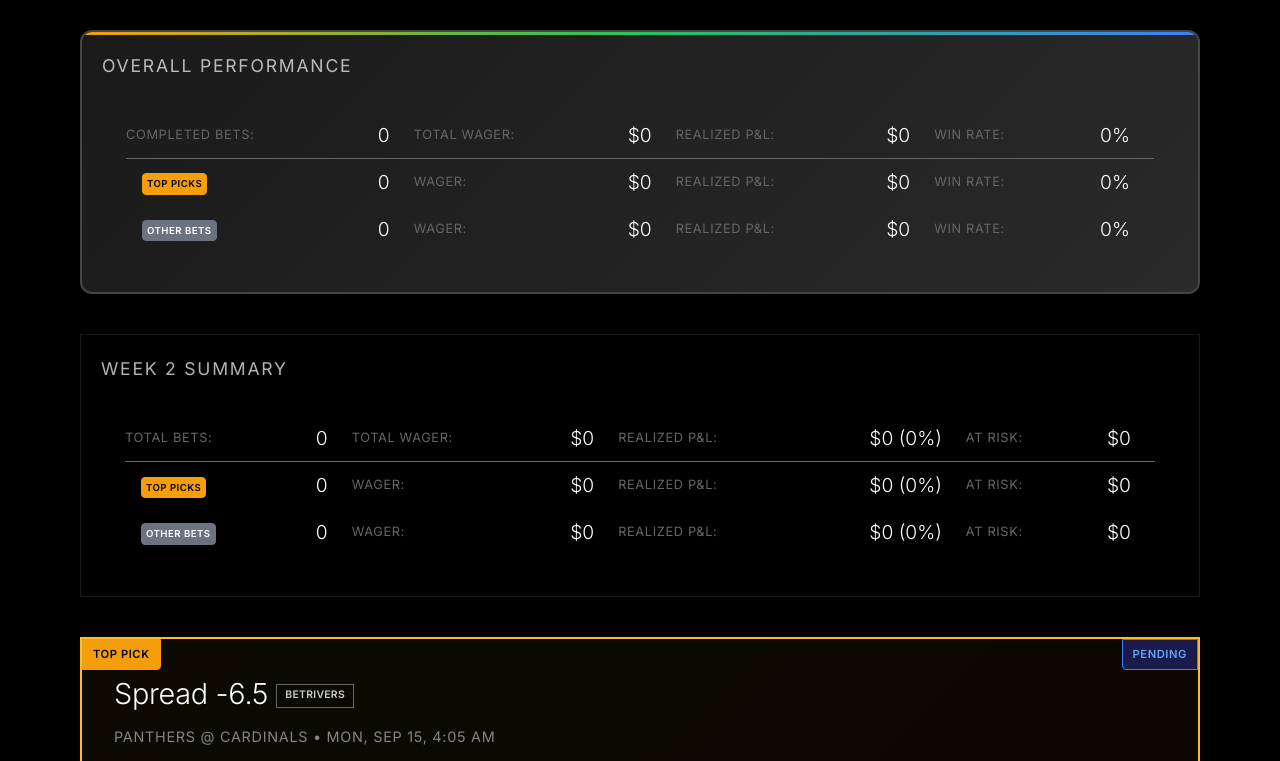
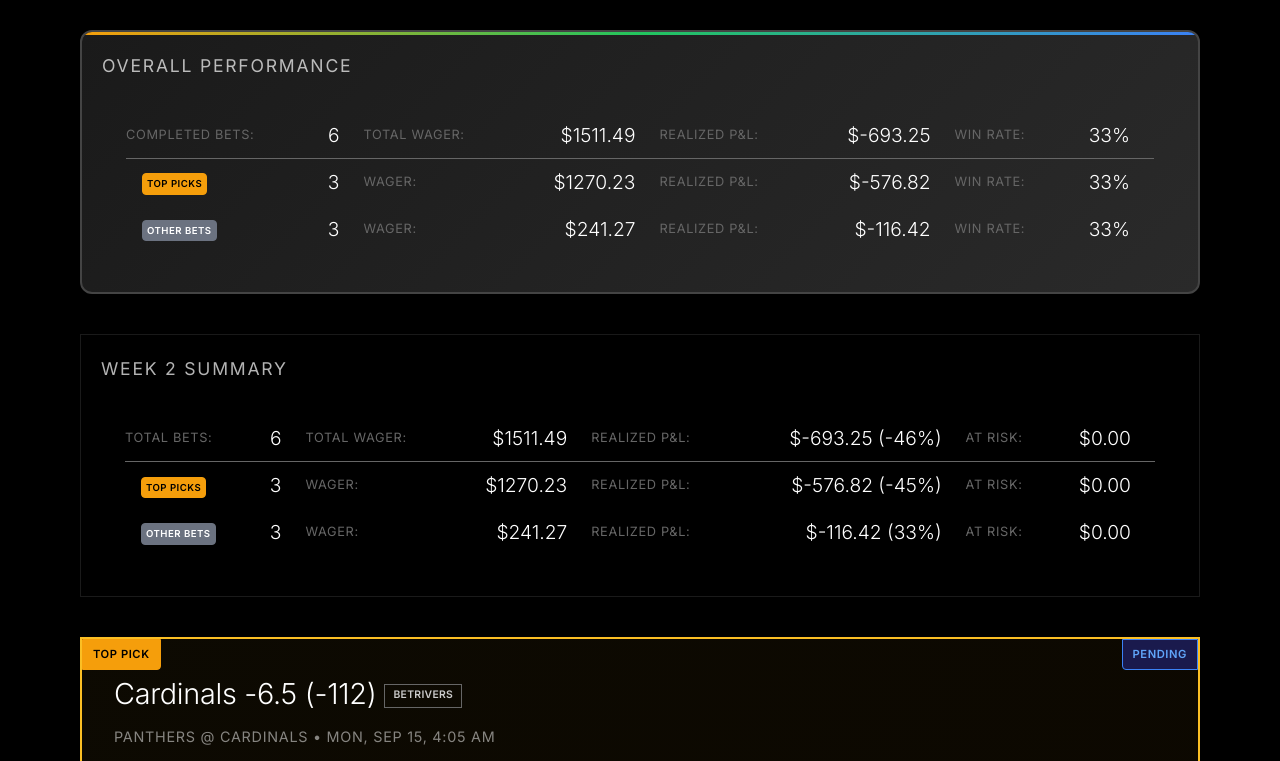
Before and after one commit to kevbowl/prophet-public, a plain HTML site: page index.html in a window 1280 px wide. Shown: the part 280-1041 px from the top of the page. Drawn offline with nearby package versions, Linux system fonts and the light colour scheme; a web font is replaced by a local one.

Commit message:
Fix bet display and performance stats - show proper team names and load performance data

```diff
--- a/index.html
+++ b/index.html
@@ -556,13 +556,13 @@
 
             // Show/hide arrows based on available data
             if (prevBtn) {
-                const hasPrevWeek = currentWeek > 1 && staticData.weeks[currentWeek - 1];
+                const hasPrevWeek = currentWeek > 1 && staticData.weeks[currentWeek - 1] && staticData.weeks[currentWeek - 1].recommendations && staticData.weeks[currentWeek - 1].recommendations.length > 0;
                 prevBtn.style.display = hasPrevWeek ? 'flex' : 'none';
                 prevBtn.disabled = !hasPrevWeek;
             }
 
             if (nextBtn) {
-                const hasNextWeek = currentWeek < staticData.totalWeeks && staticData.weeks[currentWeek + 1];
+                const hasNextWeek = currentWeek < staticData.totalWeeks && staticData.weeks[currentWeek + 1] && staticData.weeks[currentWeek + 1].recommendations && staticData.weeks[currentWeek + 1].recommendations.length > 0;
                 nextBtn.style.display = hasNextWeek ? 'flex' : 'none';
                 nextBtn.disabled = !hasNextWeek;
             }
@@ -597,6 +597,10 @@
             return `$${amount.toFixed(2)}`;
         }
 
+        function formatPercentage(value) {
+            return `${Math.round(value * 100)}%`;
+        }
+
         function formatGameTime(timeStr) {
             if (!timeStr) return '';
             const date = new Date(timeStr);
@@ -611,23 +615,35 @@
         }
 
         function formatBetDisplay(rec) {
-            const betType = rec.betType;
-            const side = rec.side;
+            const gameInfo = rec.gameInfo || 'Unknown Game';
+            const betType = rec.betType; // 0=Moneyline, 1=Spread, 2=Total
+            const side = rec.side; // 0=Home, 1=Away, 2=Over, 3=Under
             const line = rec.line;
+            const odds = rec.oddsAtTimeOfBet;
 
-            if (betType === 0) {
-                // Moneyline
-                return side === 0 ? 'Moneyline' : 'Moneyline';
-            } else if (betType === 1) {
-                // Spread
-                const lineStr = line ? `${line > 0 ? '+' : ''}${line}` : '';
-                return `Spread ${lineStr}`;
-            } else if (betType === 2) {
-                // Total
-                const overUnder = side === 0 ? 'Over' : 'Under';
-                return `${overUnder} ${line}`;
+            const [awayTeam, homeTeam] = gameInfo.split(' @ ');
+
+            switch (betType) {
+                case 0: // Moneyline
+                    const team = side === 0 ? homeTeam : awayTeam;
+                    const oddsStr = odds ? `(${odds > 0 ? '+' : ''}${odds})` : '';
+                    return `${team} to Win ${oddsStr}`;
+
+                case 1: // Spread
+                    const spreadTeam = side === 0 ? homeTeam : awayTeam;
+                    const spreadLine = line ? (line > 0 ? `+${line}` : line.toString()) : '';
+                    const spreadOdds = odds ? ` (${odds > 0 ? '+' : ''}${odds})` : '';
+                    return `${spreadTeam} ${spreadLine}${spreadOdds}`;
+
+                case 2: // Total
+                    const overUnder = side === 2 ? 'Over' : 'Under';
+                    const totalLine = line ? line.toString() : '';
+                    const totalOdds = odds ? ` (${odds > 0 ? '+' : ''}${odds})` : '';
+                    return `${overUnder} ${totalLine} Points${totalOdds}`;
+
+                default:
+                    return `Unknown Bet Type`;
             }
-            return 'Unknown Bet';
         }
 
         function getSportsbookClass(sportsbook) {
@@ -645,8 +661,48 @@
         }
 
         function updatePerformanceDisplay(performance) {
-            // Update performance metrics if needed
-            // This is a simplified version - you can expand as needed
+            if (!performance) return;
+
+            // Update overall performance metrics
+            document.getElementById('total-bets').textContent = performance.totalBets || 0;
+            document.getElementById('overall-total-wager').textContent = formatCurrency(performance.totalWager || 0);
+            document.getElementById('total-pl').textContent = formatCurrency(performance.totalProfitLoss || 0);
+            document.getElementById('win-rate').textContent = formatPercentage(performance.winRate || 0);
+
+            // Update top picks metrics
+            document.getElementById('overall-top-picks-count').textContent = performance.topPicksCount || 0;
+            document.getElementById('overall-top-picks-wager').textContent = formatCurrency(performance.topPicksWager || 0);
+            document.getElementById('overall-top-picks-pl').textContent = formatCurrency(performance.topPicksProfitLoss || 0);
+            document.getElementById('overall-top-picks-win-rate').textContent = formatPercentage(performance.topPicksWinRate || 0);
+
+            // Update other bets metrics
+            document.getElementById('overall-other-bets-count').textContent = (performance.totalBets || 0) - (performance.topPicksCount || 0);
+            document.getElementById('overall-other-bets-wager').textContent = formatCurrency((performance.totalWager || 0) - (performance.topPicksWager || 0));
+            document.getElementById('overall-other-bets-pl').textContent = formatCurrency((performance.totalProfitLoss || 0) - (performance.topPicksProfitLoss || 0));
+
+            // Calculate other bets win rate
+            const otherBetsCount = (performance.totalBets || 0) - (performance.topPicksCount || 0);
+            const otherBetsWins = Math.round((performance.totalBets || 0) * (performance.winRate || 0)) - Math.round((performance.topPicksCount || 0) * (performance.topPicksWinRate || 0));
+            const otherBetsWinRate = otherBetsCount > 0 ? otherBetsWins / otherBetsCount : 0;
+            document.getElementById('overall-other-bets-win-rate').textContent = formatPercentage(otherBetsWinRate);
+
+            // Update weekly summary
+            document.getElementById('number-of-bets').textContent = performance.totalBets || 0;
+            document.getElementById('total-wager').textContent = formatCurrency(performance.totalWager || 0);
+            document.getElementById('realized-pl').textContent = `${formatCurrency(performance.totalProfitLoss || 0)} (${formatPercentage(performance.roi || 0)})`;
+            document.getElementById('at-risk').textContent = formatCurrency(0); // No pending bets in static data
+
+            // Update top picks weekly
+            document.getElementById('top-picks-count').textContent = performance.topPicksCount || 0;
+            document.getElementById('top-picks-wager').textContent = formatCurrency(performance.topPicksWager || 0);
+            document.getElementById('top-picks-win-loss').textContent = `${formatCurrency(performance.topPicksProfitLoss || 0)} (${formatPercentage(performance.topPicksROI || 0)})`;
+            document.getElementById('top-picks-at-risk').textContent = formatCurrency(0);
+
+            // Update other bets weekly
+            document.getElementById('other-bets-count').textContent = otherBetsCount;
+            document.getElementById('other-bets-wager').textContent = formatCurrency((performance.totalWager || 0) - (performance.topPicksWager || 0));
+            document.getElementById('other-bets-win-loss').textContent = `${formatCurrency((performance.totalProfitLoss || 0) - (performance.topPicksProfitLoss || 0))} (${formatPercentage(otherBetsWinRate)})`;
+            document.getElementById('other-bets-at-risk').textContent = formatCurrency(0);
         }
 
         // Initialize when page loads
```
